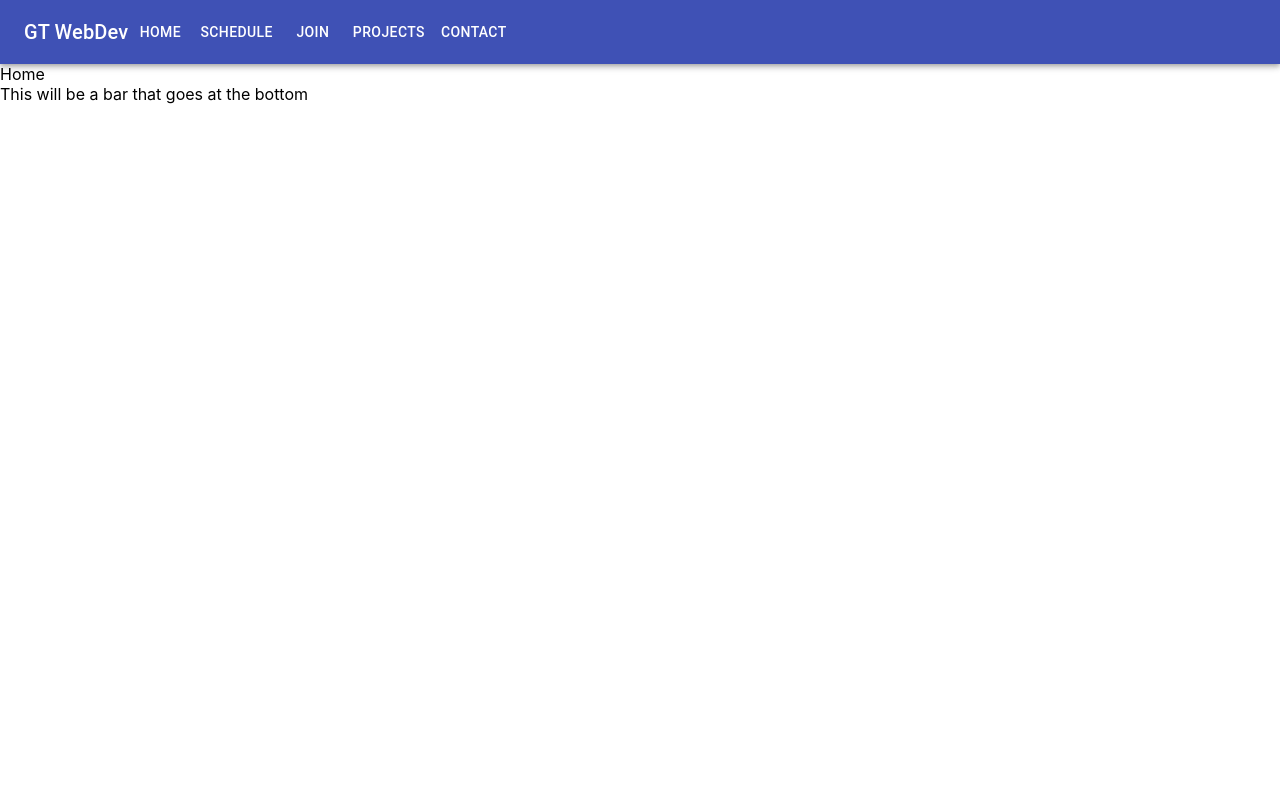
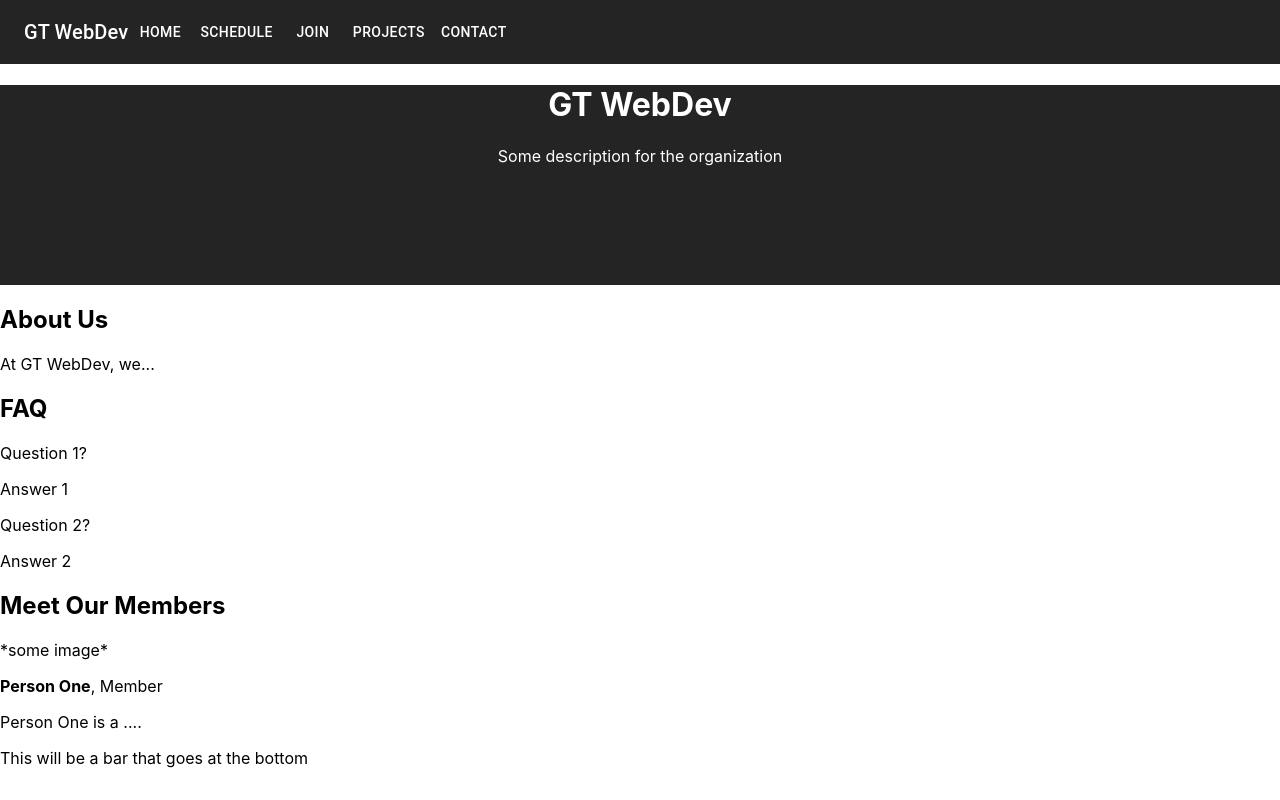
Before and after one commit to nicodemota/gt-webdev-website, a React (Create React App) app in the folder client/: page / in a window 1280 px wide. Built offline with nearby package versions, Linux system fonts and the light colour scheme.

Commit message:
Make edits to Home

```diff
--- a/client/src/App.css
+++ b/client/src/App.css
@@ -5,6 +5,18 @@
 .App-logo {
   height: 40vmin;
   pointer-events: none;
+}
+
+.nav-bar {
+  background-color: #242424;
+  color: white;
+}
+
+.intro-box {
+  background-color: #242424;
+  color: white;
+  text-align: center;
+  height: 200px;
 }
 
 @media (prefers-reduced-motion: no-preference) {
--- a/client/src/components/Home.js
+++ b/client/src/components/Home.js
@@ -9,11 +9,103 @@ class Home extends Component {
         return (
             <div>
                 <NavBar />
-                <div>Home</div>
+                <IntroBox />
+                <AboutUs />
+                <FAQ />
+                <MeetMembers />
                 <BottomBar />
             </div>
         );
     }
 }
 
+class IntroBox extends Component {
+    render() {
+        return (
+            <div class="intro-box">
+                <h1>GT WebDev</h1>
+                <p>Some description for the organization</p>
+            </div>
+        );
+    }
+}
+
+class AboutUs extends Component {
+    render() {
+        return (
+        <div>
+            <h2>About Us</h2>
+            <p>At GT WebDev, we...</p>
+        </div>
+        );
+    }
+}
+
+class FAQ extends Component {
+    render() {
+        return (
+            <div>
+                <h2>FAQ</h2>
+                <QuestAndAnswer question="Question 1?" answer="Answer 1" />
+                <QuestAndAnswer question="Question 2?" answer="Answer 2" />
+            </div>
+        );
+    }
+}
+
+class QuestAndAnswer extends Component {
+    constructor(props) {
+        super(props);
+        this.state = {
+            question: this.props.question,
+            answer: this.props.answer
+        }
+    }
+
+    render() {
+        return (
+            <div>
+                <p>{this.state.question}</p>
+                <p>{this.state.answer}</p>
+            </div>
+        )
+    }
+}
+
+class MeetMembers extends Component {
+    render() {
+        return (
+            <div>
+                <h2>Meet Our Members</h2>
+                <MemberBox name="Person One"
+                    title="Member"
+                    imageURL="google.com"
+                    description="Person One is a ...."
+                />
+            </div>
+        );
+    }
+}
+
+class MemberBox extends Component {
+    constructor(props) {
+        super(props);
+        this.state = {
+            name: this.props.name,
+            title: this.props.title,
+            imageURL: this.props.imageURL,
+            description: this.props.description
+        }
+    }
+    render() {
+        return (
+            <div>
+                *some image*
+                <p><b>{this.state.name}</b>, {this.state.title}</p>
+                <p>{this.state.description}</p>
+            </div>
+        );
+    }
+}
+
 export default Home;
--- a/client/src/components/NavBar.js
+++ b/client/src/components/NavBar.js
@@ -9,7 +9,7 @@ class NavBar extends Component {
     render() {
         return (
             <div>
-                <AppBar position="static">
+                <AppBar position="static" class="nav-bar">
                     <Toolbar>
                         <Typography variant="h6">
                             GT WebDev
```
